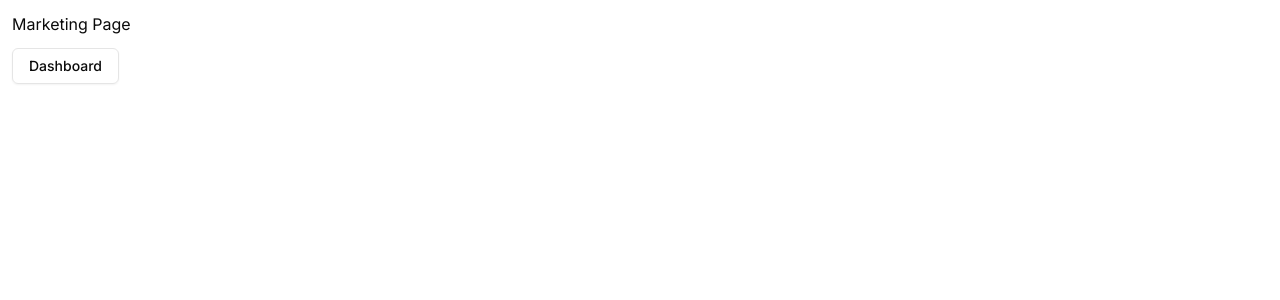
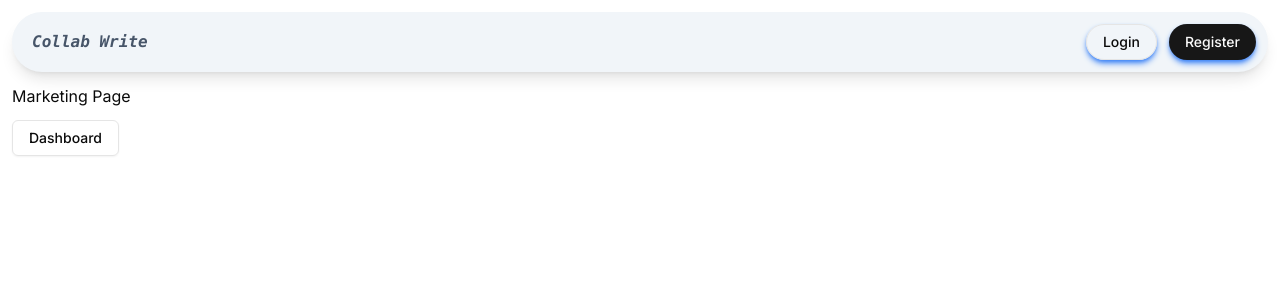
Before and after one commit to tymnec/collab-write, a Next.js app: page / in a window 1280 px wide. Shown: the top 300 px of the page. Built offline with nearby package versions, Linux system fonts and the light colour scheme.

Commit message:
authentication added

```diff
--- /dev/null
+++ b/app/(Clerk)/authentication/layout.tsx
@@ -0,0 +1,11 @@
+import React from "react";
+
+const LayoutAuthentication = ({ children }: { children: React.ReactNode }) => {
+  return (
+    <div className="min-h-screen w-full mx-auto flex place-items-center justify-center">
+      {children}
+    </div>
+  );
+};
+
+export default LayoutAuthentication;
--- /dev/null
+++ b/app/(Clerk)/authentication/sign-in/page.tsx
@@ -0,0 +1,12 @@
+import { SignIn } from "@clerk/nextjs";
+import React from "react";
+
+const SignInPage = () => {
+  return (
+    <div>
+      <SignIn />
+    </div>
+  );
+};
+
+export default SignInPage;
--- /dev/null
+++ b/app/(Clerk)/authentication/sign-up/page.tsx
@@ -0,0 +1,12 @@
+import { SignUp } from "@clerk/nextjs";
+import React from "react";
+
+const SignUpPage = () => {
+  return (
+    <div>
+      <SignUp />
+    </div>
+  );
+};
+
+export default SignUpPage;
--- /dev/null
+++ b/app/(Marketing)/_components/navbar.tsx
@@ -0,0 +1,42 @@
+import Icon from "@/components/icon";
+import { Button } from "@/components/ui/button";
+import React from "react";
+import Link from "next/link";
+import { UserButton } from "@clerk/nextjs";
+import { User } from "@clerk/nextjs/server";
+
+const Navbar = () => {
+  return (
+    <div className="sticky bg-slate-100 w-full p-3 shadow-lg flex justify-between place-items-center rounded-full">
+      {/* Icon */}
+      <div>
+        <Icon />
+      </div>
+
+      {/* Headding */}
+      {/* <div>Marketing Page</div> */}
+
+      {/* Login */}
+      {User ? (
+        <UserButton />
+      ) : (
+        <div>
+          {" "}
+          <div className="flex gap-3">
+            <Button
+              variant={"outline"}
+              className="shadow-md shadow-blue-500 border rounded-full"
+            >
+              <Link href={"/authentication/sign-in"}>Login</Link>
+            </Button>
+            <Button className="rounded-full shadow-md shadow-blue-500">
+              <Link href={"/authentication/sign-up"}>Register</Link>
+            </Button>
+          </div>
+        </div>
+      )}
+    </div>
+  );
+};
+
+export default Navbar;
--- a/app/(Marketing)/page.tsx
+++ b/app/(Marketing)/page.tsx
@@ -2,10 +2,12 @@ import Editor from "@/components/editor";
 import { Button } from "@/components/ui/button";
 import Link from "next/link";
 import React from "react";
+import Navbar from "./_components/navbar";
 
 const Home = () => {
   return (
     <div className="p-3 flex justify-center flex-col mx-auto gap-3">
+      <Navbar />
       Marketing Page
       <div>
         <Button variant={"outline"}>
--- a/components/profile-menu.tsx
+++ b/components/profile-menu.tsx
@@ -1,13 +1,10 @@
 import React from "react";
-import { Avatar, AvatarFallback, AvatarImage } from "@/components/ui/avatar";
+import { UserButton } from "@clerk/nextjs";
 
 const ProfileMenu = () => {
   return (
     <div className="shadow-md rounded-full cursor-pointer">
-      <Avatar>
-        <AvatarImage src="https://github.com/shadcn.png" />
-        <AvatarFallback>CN</AvatarFallback>
-      </Avatar>
+      <UserButton />
     </div>
   );
 };
--- a/middleware.ts
+++ b/middleware.ts
@@ -4,7 +4,7 @@ import { authMiddleware } from "@clerk/nextjs";
 // Please edit this to allow other routes to be public as needed.
 // See https://clerk.com/docs/references/nextjs/auth-middleware for more information about configuring your Middleware
 export default authMiddleware({
-  publicRoutes: ["/"],
+  publicRoutes: ["/", "/authentication/sign-in", "/authentication/sign-up"],
 });
 
 export const config = {
```
